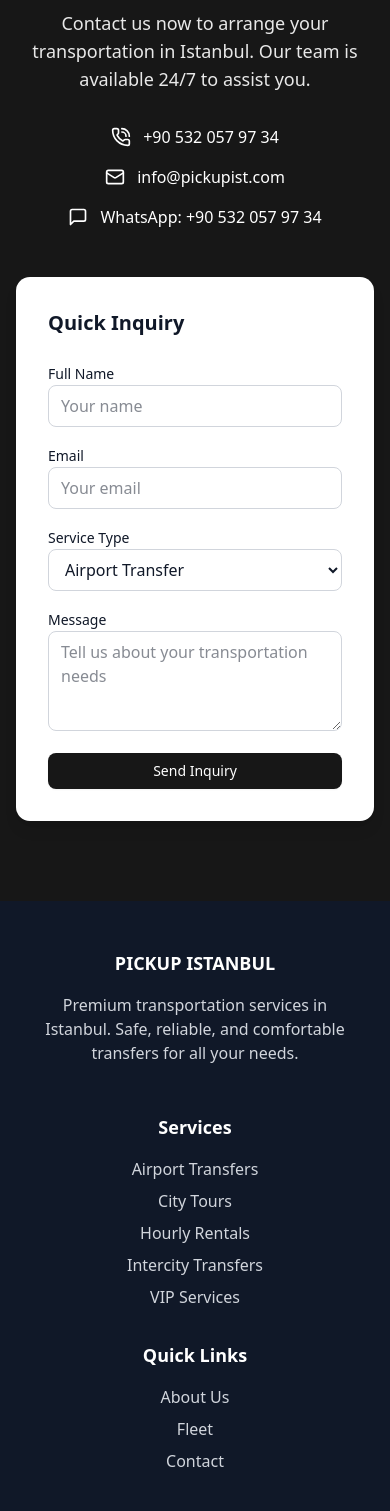
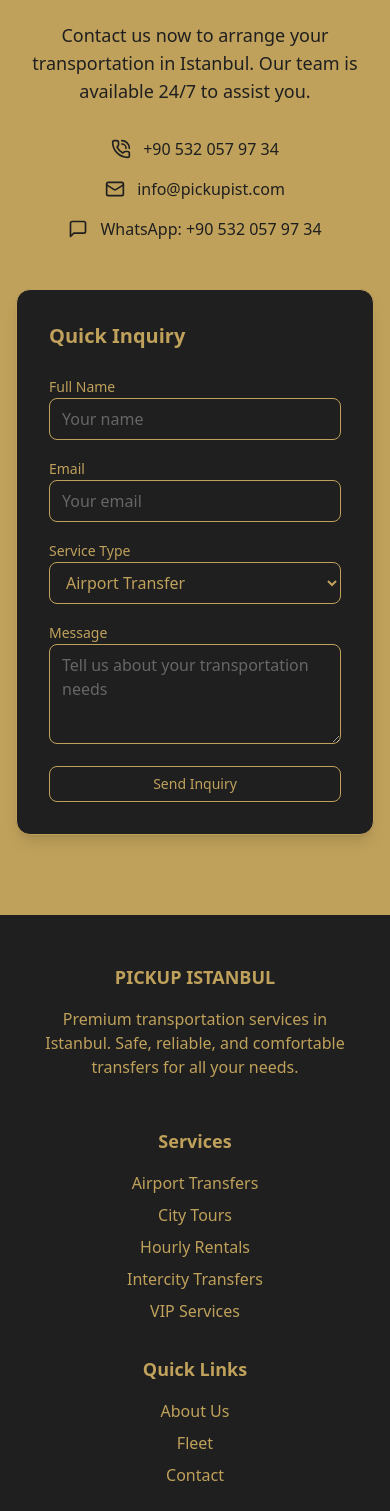
Before and after one commit to 0xSyntellect/v0-lp, a Next.js app: page / in a window 390 px wide. Shown: the part 6281-7792 px from the top of the page. Built offline with nearby package versions, Linux system fonts and the light colour scheme.

Commit message:
style changes

```diff
--- a/app/globals.css
+++ b/app/globals.css
@@ -49,7 +49,7 @@
 ---------------------------------------------------------------- */
 :root {
   /* Fallbacks using HEX/RGB values */
-  --background: #1F1F1F;
+  --background: #f0e7d8;
   --foreground: #252525;
   --card: #ffffff;
   --card-foreground: #252525;
@@ -87,7 +87,7 @@
 /* Override fallbacks with oklch() if supported */
 @supports (color: oklch(1 0 0)) {
   :root {
-    --background: oklch(31, 31, 31);
+    --background: oklch(240, 231, 216);
     --foreground: oklch(0.145 0 0);
     --card: oklch(1 0 0);
     --card-foreground: oklch(0.145 0 0);
@@ -122,92 +122,20 @@
   }
 }
 
-/* Dark mode fallbacks */
-.dark {
-  --background: #252525;
-  --foreground: #ffffff;
-  --card: #252525;
-  --card-foreground: #ffffff;
-  --popover: #252525;
-  --popover-foreground: #ffffff;
-  --primary: #ffffff;
-  --primary-foreground: #252525;
-  --secondary: #d1d1d1;
-  --secondary-foreground: #ffffff;
-  --muted: #d1d1d1;
-  --muted-foreground: #b0b0b0;
-  --accent: #d1d1d1;
-  --accent-foreground: #ffffff;
-  --destructive: #a8001d;
-  --destructive-foreground: #ffffff;
-  --border: #404040;
-  --input: #404040;
-  --ring: #6c6c6c;
-  --chart-1: #a1a1a1;
-  --chart-2: #919191;
-  --chart-3: #818181;
-  --chart-4: #707070;
-  --chart-5: #606060;
-  --sidebar: #252525;
-  --sidebar-foreground: #ffffff;
-  --sidebar-primary: #a1a1a1;
-  --sidebar-primary-foreground: #ffffff;
-  --sidebar-accent: #d1d1d1;
-  --sidebar-accent-foreground: #ffffff;
-  --sidebar-border: #404040;
-  --sidebar-ring: #6c6c6c;
-}
-
-@supports (color: oklch(1 0 0)) {
-  .dark {
-    --background: oklch(0.145 0 0);
-    --foreground: oklch(0.985 0 0);
-    --card: oklch(0.145 0 0);
-    --card-foreground: oklch(0.985 0 0);
-    --popover: oklch(0.145 0 0);
-    --popover-foreground: oklch(0.985 0 0);
-    --primary: oklch(0.985 0 0);
-    --primary-foreground: oklch(0.205 0 0);
-    --secondary: oklch(0.269 0 0);
-    --secondary-foreground: oklch(0.985 0 0);
-    --muted: oklch(0.269 0 0);
-    --muted-foreground: oklch(0.708 0 0);
-    --accent: oklch(0.269 0 0);
-    --accent-foreground: oklch(0.985 0 0);
-    --destructive: oklch(0.396 0.141 25.723);
-    --destructive-foreground: oklch(0.637 0.237 25.331);
-    --border: oklch(0.269 0 0);
-    --input: oklch(0.269 0 0);
-    --ring: oklch(0.439 0 0);
-    --chart-1: oklch(0.488 0.243 264.376);
-    --chart-2: oklch(0.696 0.17 162.48);
-    --chart-3: oklch(0.769 0.188 70.08);
-    --chart-4: oklch(0.627 0 303.9);
-    --chart-5: oklch(0.645 0 16.439);
-    --sidebar: oklch(0.205 0 0);
-    --sidebar-foreground: oklch(0.985 0 0);
-    --sidebar-primary: oklch(0.488 0.243 264.376);
-    --sidebar-primary-foreground: oklch(0.985 0 0);
-    --sidebar-accent: oklch(0.269 0 0);
-    --sidebar-accent-foreground: oklch(0.985 0 0);
-    --sidebar-border: oklch(0.269 0 0);
-    --sidebar-ring: oklch(0.439 0 0);
-  }
-}
-
+/* Remove global background; let sections control backgrounds */
 @layer base {
   * {
     @apply border-border outline-ring/50;
   }
   body {
-    @apply bg-background text-foreground;
+    @apply text-foreground;
   }
 }
 
 /* Safari-specific adjustments */
 html {
-  -webkit-text-size-adjust: none; /* Prevents unwanted font-size zoom in Safari on mobile */
-  -webkit-font-smoothing: antialiased; /* Improves text rendering on Safari */
+  -webkit-text-size-adjust: none;
+  -webkit-font-smoothing: antialiased;
 }
 
 @supports (padding: env(safe-area-inset-top)) {
@@ -218,7 +146,7 @@
     padding-right: env(safe-area-inset-right);
   }
 }
-/* Safari-specific fixes */
+
 @media not all and (min-resolution:.001dpcm) {
   @supports (-webkit-appearance:none) {
     .safari-fix {
@@ -230,14 +158,12 @@
       background: none;
     }
 
-    /* Force redraw for flexbox issues in Safari */
     .grid {
       transform: translateZ(0);
     }
   }
 }
 
-/* Explicitly set height for Safari */
 @supports (-webkit-touch-callout: none) {
   .h-10 {
     height: 2.5rem !important;
--- a/components/cta-section.tsx
+++ b/components/cta-section.tsx
@@ -3,16 +3,22 @@
 
 export default function CTASection() {
   return (
-    <section className="py-20 bg-primary text-white">
-      {/* Centered container with optional left alignment on large screens */}
+    /**
+     * NOTE:
+     * - The entire section is now gold (#BFA15B).
+     * - The text is now dark (#1F1F1F) to contrast the gold background.
+     * - Inside, the "quick inquiry" form is a black/dark background, with gold text & border
+     *   to maintain overall brand identity, while still standing out.
+     */
+    <section className="py-20 bg-[#BFA15B] text-[#1F1F1F]">
       <div className="max-w-5xl mx-auto px-4">
         <div className="grid grid-cols-1 md:grid-cols-2 gap-12 items-center">
-          {/* Left column text, centered on mobile, left-aligned on desktop */}
+          {/* Left column - contact info (black text because the BG is gold) */}
           <div className="text-center md:text-left">
             <h2 className="text-3xl md:text-4xl font-bold tracking-tight mb-4">
               Ready to Book Your Transfer?
             </h2>
-            <p className="text-lg text-white/90 mb-8">
+            <p className="text-lg mb-8">
               Contact us now to arrange your transportation in Istanbul.
               Our team is available 24/7 to assist you.
             </p>
@@ -32,8 +38,8 @@
             </div>
           </div>
 
-          {/* Quick Inquiry form */}
-          <div className="bg-white p-8 rounded-xl shadow-lg text-gray-900">
+          {/* Quick Inquiry form in a dark box with gold text & border */}
+          <div className="bg-[#1F1F1F] p-8 rounded-xl border border-[#BFA15B] text-[#BFA15B] shadow-lg">
             <h3 className="text-xl font-bold mb-6">Quick Inquiry</h3>
             <form className="space-y-4">
               <div className="grid grid-cols-1 md:grid-cols-2 gap-4">
@@ -41,7 +47,7 @@
                   <label className="text-sm font-medium">Full Name</label>
                   <input
                     type="text"
-                    className="w-full px-3 py-2 border border-gray-300 rounded-md"
+                    className="w-full px-3 py-2 bg-transparent border border-[#BFA15B] rounded-md placeholder-[#666666]"
                     placeholder="Your name"
                   />
                 </div>
@@ -49,14 +55,14 @@
                   <label className="text-sm font-medium">Email</label>
                   <input
                     type="email"
-                    className="w-full px-3 py-2 border border-gray-300 rounded-md"
+                    className="w-full px-3 py-2 bg-transparent border border-[#BFA15B] rounded-md placeholder-[#666666]"
                     placeholder="Your email"
                   />
                 </div>
               </div>
               <div className="space-y-2">
                 <label className="text-sm font-medium">Service Type</label>
-                <select className="w-full px-3 py-2 border border-gray-300 rounded-md">
+                <select className="w-full px-3 py-2 bg-transparent border border-[#BFA15B] rounded-md">
                   <option>Airport Transfer</option>
                   <option>City Tour</option>
                   <option>Hourly Rental</option>
@@ -66,11 +72,13 @@
               <div className="space-y-2">
                 <label className="text-sm font-medium">Message</label>
                 <textarea
-                  className="w-full px-3 py-2 border border-gray-300 rounded-md min-h-[100px]"
+                  className="w-full px-3 py-2 bg-transparent border border-[#BFA15B] rounded-md placeholder-[#666666] min-h-[100px]"
                   placeholder="Tell us about your transportation needs"
-                ></textarea>
+                />
               </div>
-              <Button className="w-full bg-primary hover:bg-primary/90 text-white">
+              <Button
+                className="w-full bg-transparent border border-[#BFA15B] text-[#BFA15B] hover:bg-[#BFA15B] hover:text-[#1F1F1F]"
+              >
                 Send Inquiry
               </Button>
             </form>
--- a/components/footer.tsx
+++ b/components/footer.tsx
@@ -2,44 +2,76 @@
 
 export default function Footer() {
   return (
-    <footer id="contact" className="bg-gray-900 text-gray-300">
+    <footer className="bg-[#1F1F1F] text-[#BFA15B]">
       <div className="container py-12 mx-auto flex flex-col items-center">
-        {/* Centered Grid Wrapper */}
+        {/* Main Grid: 4 columns on desktop, stacked on mobile */}
         <div className="grid grid-cols-1 md:grid-cols-4 gap-8 max-w-5xl w-full">
-          {/* Logo + Text Section */}
+          {/* Logo + Intro Text */}
           <div className="flex flex-col items-center md:items-start text-center md:text-left">
-            <h3 className="text-white text-lg font-bold mb-4">PICKUP ISTANBUL</h3>
+            <h3 className="text-lg font-bold mb-4">PICKUP ISTANBUL</h3>
             <p className="mb-4 max-w-xs">
-              Premium transportation services in Istanbul. Safe, reliable, and comfortable transfers for all your needs.
+              Premium transportation services in Istanbul. Safe, reliable, and
+              comfortable transfers for all your needs.
             </p>
-
           </div>
 
           {/* Services */}
           <div className="flex flex-col items-center md:items-start text-center md:text-left">
-            <h3 className="text-white text-lg font-bold mb-4">Services</h3>
+            <h3 className="text-lg font-bold mb-4">Services</h3>
             <ul className="space-y-2">
-              <li><Link href="#" className="hover:text-white">Airport Transfers</Link></li>
-              <li><Link href="#" className="hover:text-white">City Tours</Link></li>
-              <li><Link href="#" className="hover:text-white">Hourly Rentals</Link></li>
-              <li><Link href="#" className="hover:text-white">Intercity Transfers</Link></li>
-              <li><Link href="#" className="hover:text-white">VIP Services</Link></li>
+              <li>
+                <Link href="#" className="hover:text-white hover:underline">
+                  Airport Transfers
+                </Link>
+              </li>
+              <li>
+                <Link href="#" className="hover:text-white hover:underline">
+                  City Tours
+                </Link>
+              </li>
+              <li>
+                <Link href="#" className="hover:text-white hover:underline">
+                  Hourly Rentals
+                </Link>
+              </li>
+              <li>
+                <Link href="#" className="hover:text-white hover:underline">
+                  Intercity Transfers
+                </Link>
+              </li>
+              <li>
+                <Link href="#" className="hover:text-white hover:underline">
+                  VIP Services
+                </Link>
+              </li>
             </ul>
           </div>
 
           {/* Quick Links */}
           <div className="flex flex-col items-center md:items-start text-center md:text-left">
-            <h3 className="text-white text-lg font-bold mb-4">Quick Links</h3>
+            <h3 className="text-lg font-bold mb-4">Quick Links</h3>
             <ul className="space-y-2">
-              <li><Link href="#" className="hover:text-white">About Us</Link></li>
-              <li><Link href="#" className="hover:text-white">Fleet</Link></li>
-              <li><Link href="#" className="hover:text-white">Contact</Link></li>
+              <li>
+                <Link href="#" className="hover:text-white hover:underline">
+                  About Us
+                </Link>
+              </li>
+              <li>
+                <Link href="#" className="hover:text-white hover:underline">
+                  Fleet
+                </Link>
+              </li>
+              <li>
+                <Link href="#" className="hover:text-white hover:underline">
+                  Contact
+                </Link>
+              </li>
             </ul>
           </div>
 
           {/* Contact */}
           <div className="flex flex-col items-center md:items-start text-center md:text-left">
-            <h3 className="text-white text-lg font-bold mb-4">Contact</h3>
+            <h3 className="text-lg font-bold mb-4">Contact</h3>
             <ul className="space-y-2">
               <li>Phone: +90 532 057 97 34</li>
               <li>Email: info@pickupist.com</li>
@@ -48,9 +80,12 @@
           </div>
         </div>
 
-        {/* Centered Copyright Section */}
-        <div className="border-t border-gray-800 mt-12 pt-8 text-sm text-center w-full max-w-5xl">
-          <p>&copy; {new Date().getFullYear()} PICKUP ISTANBUL. All rights reserved.</p>
+        {/* Copyright / Bottom Bar */}
+        <div className="border-t border-[#BFA15B] mt-12 pt-8 text-sm text-center w-full max-w-5xl">
+          <p>
+            &copy; {new Date().getFullYear()} PICKUP ISTANBUL. All rights
+            reserved.
+          </p>
         </div>
       </div>
     </footer>
--- a/components/services-section.tsx
+++ b/components/services-section.tsx
@@ -1,3 +1,5 @@
+"use client"
+
 import { Card, CardContent, CardDescription, CardHeader, CardTitle } from "@/components/ui/card"
 import { Car, Plane, Clock, Shield, Users, MapPin } from "lucide-react"
 
@@ -6,67 +8,75 @@
     {
       icon: <Plane className="h-10 w-10 text-[#C19A53]" />,
       title: "Airport Transfers",
-      description: "Reliable transfers to and from Istanbul Airport (IST) and Sabiha Gökçen Airport (SAW)",
+      description:
+        "Reliable transfers to and from Istanbul Airport (IST) and Sabiha Gökçen Airport (SAW)",
     },
     {
       icon: <Car className="h-10 w-10 text-[#C19A53]" />,
       title: "City Tours",
-      description: "Explore Istanbul's historic sites and hidden gems with our professional drivers",
+      description:
+        "Explore Istanbul's historic sites and hidden gems with our professional drivers",
     },
     {
       icon: <Clock className="h-10 w-10 text-[#C19A53]" />,
       title: "Hourly Rentals",
-      description: "Flexible hourly service for business meetings or shopping trips around the city",
+      description:
+        "Flexible hourly service for business meetings or shopping trips around the city",
     },
     {
       icon: <MapPin className="h-10 w-10 text-[#C19A53]" />,
       title: "Intercity Transfers",
-      description: "Comfortable long-distance transfers to other cities in Turkey",
+      description:
+        "Comfortable long-distance transfers to other cities in Turkey",
     },
     {
       icon: <Users className="h-10 w-10 text-[#C19A53]" />,
       title: "Group Transfers",
-      description: "Spacious vehicles for group travel, corporate events, and family vacations",
+      description:
+        "Spacious vehicles for group travel, corporate events, and family vacations",
     },
     {
       icon: <Shield className="h-10 w-10 text-[#C19A53]" />,
       title: "VIP Services",
-      description: "Premium transportation with added security and privacy for VIP clients",
+      description:
+        "Premium transportation with added security and privacy for VIP clients",
     },
-  ]
+  ];
 
   return (
-    <section
-      id="services"
-      className="w-full py-20 bg-[#1F1F1F]"
-    >
-      {/* Centered Content Container */}
+    // Entire section with a gold background (#BFA15B)
+    // and dark text (#1F1F1F)
+    <section id="services" className="w-full py-20 bg-[#BFA15B] text-[#1F1F1F]">
       <div className="max-w-5xl mx-auto px-4">
         {/* Heading / Intro */}
         <div className="text-center max-w-3xl mx-auto mb-16">
-          <h2 className="text-3xl md:text-4xl font-bold tracking-tight mb-4 text-black">
+          <h2 className="text-3xl md:text-4xl font-bold tracking-tight mb-4">
             Our Services
           </h2>
-          <p className="text-lg text-gray-900">
-            Comprehensive transportation solutions tailored to your needs in Istanbul and beyond
+          <p className="text-lg">
+            Comprehensive transportation solutions tailored to your needs in
+            Istanbul and beyond
           </p>
         </div>
 
         {/* Services Grid */}
         <div className="grid grid-cols-1 md:grid-cols-2 lg:grid-cols-3 gap-8">
           {services.map((service, index) => (
+            // Use the ! modifier to override default bg-card/text-card-foreground
             <Card
               key={index}
-              className="border-none shadow-md hover:shadow-xl transition-shadow transform hover:-translate-y-1 bg-white"
+              className="!bg-[#1F1F1F] !text-[#BFA15B] border border-[#BFA15B] rounded-md shadow-md hover:shadow-xl transition-shadow transform hover:-translate-y-1"
             >
               <CardHeader className="pb-2 flex flex-col items-center text-center">
-                <div className="mb-4">{service.icon}</div>
-                <CardTitle className="text-xl text-gray-800">
+                <div className="mb-4">
+                  {service.icon}
+                </div>
+                <CardTitle className="text-xl">
                   {service.title}
                 </CardTitle>
               </CardHeader>
               <CardContent className="text-center">
-                <CardDescription className="text-base text-gray-600">
+                <CardDescription className="text-base">
                   {service.description}
                 </CardDescription>
               </CardContent>
@@ -75,5 +85,5 @@
         </div>
       </div>
     </section>
-  )
+  );
 }
--- a/tailwind.config.js
+++ b/tailwind.config.js
@@ -10,7 +10,7 @@
   theme: {
     container: {
       center: true,
-      padding: "2rem",
+      padding: "0",
       screens: {
         "2xl": "1400px",
       },
```
